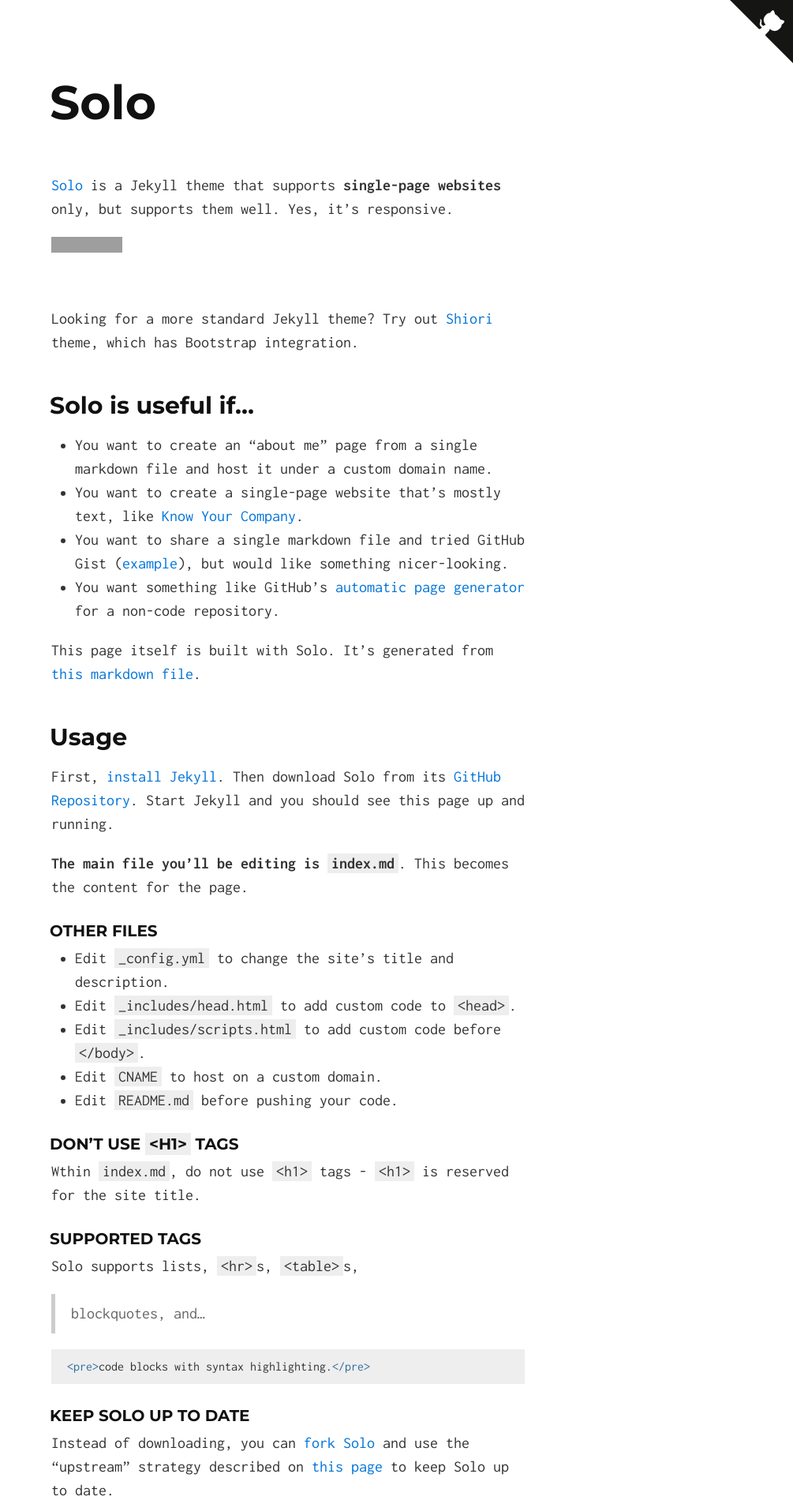
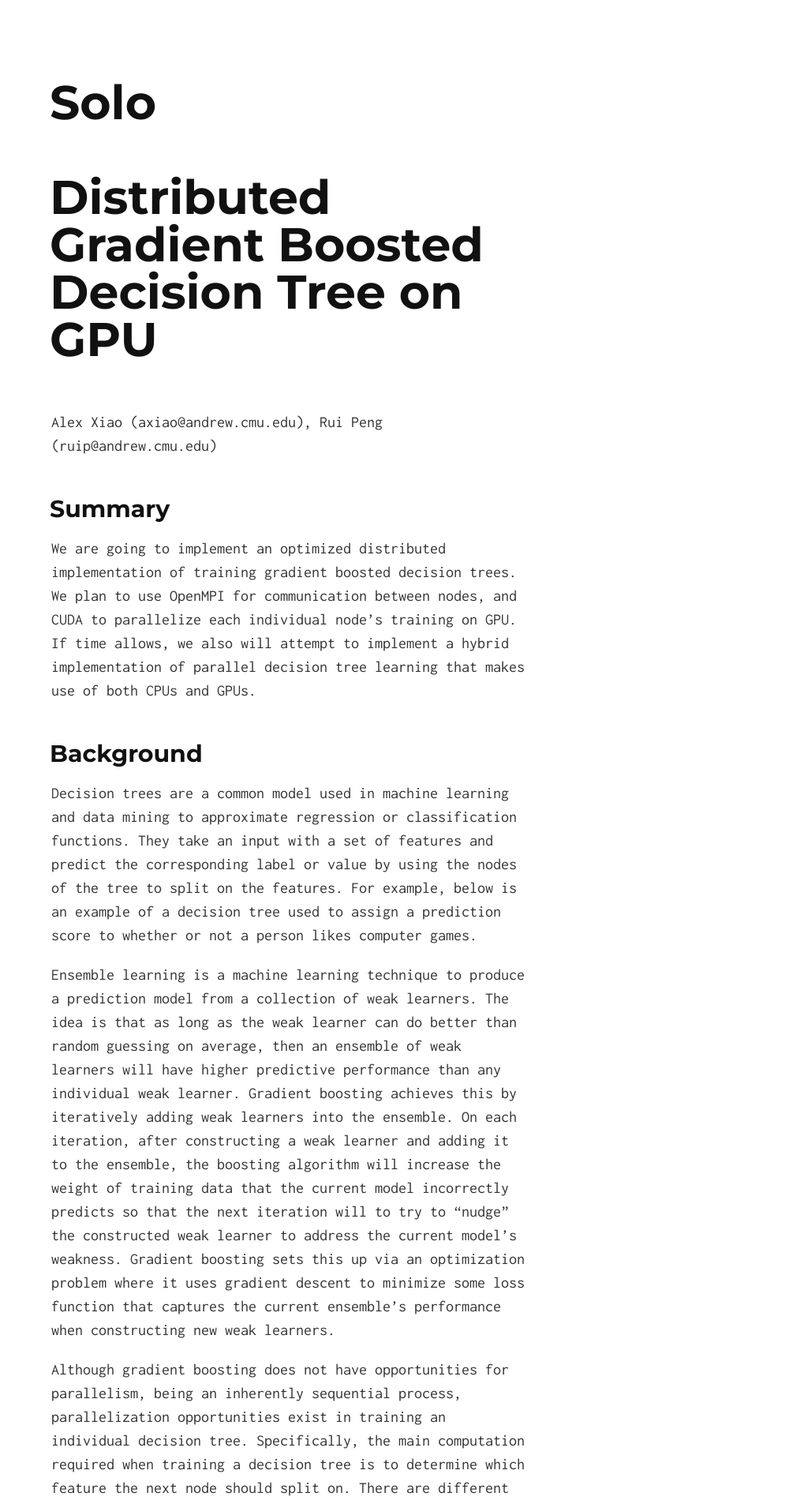
Before and after one commit to raypeng/DGBDT, a Jekyll site: the page built from index.md, in a window 1280 px wide. Shown: the top 1905 px of the page at 79% size, without its empty margins (275-1280 px from the left). Built offline with Jekyll 4.4.1, drawn with Linux system fonts in a browser that asks for light colours; our own code applies the rules of GitHub Pages for plain Markdown files; some of the changed text lies outside the part shown; grey boxes are pictures that could not be loaded.

```diff
--- a/index.md
+++ b/index.md
@@ -2,62 +2,82 @@
 layout: default
 ---
 
-[Solo](http://chibicode.github.io/solo) is a Jekyll theme that supports **single-page websites** only, but supports them well. Yes, it's responsive.
+# Distributed Gradient Boosted Decision Tree on GPU
 
-<iframe src="https://ghbtns.com/github-btn.html?user=chibicode&amp;repo=solo&amp;type=watch&amp;count=true&amp;size=large"
-  allowtransparency="true" frameborder="0" scrolling="0" width="170" height="30"></iframe><br/>
+Alex Xiao (axiao@andrew.cmu.edu), Rui Peng (ruip@andrew.cmu.edu)
 
-Looking for a more standard Jekyll theme? Try out [Shiori](http://github.com/ellekasai/shiori) theme, which has Bootstrap integration.
+## Summary
 
-## Solo is useful if...
+We are going to implement an optimized distributed implementation of training gradient boosted  decision trees. We plan to use OpenMPI for communication between nodes, and CUDA to parallelize each individual node’s training on GPU. If time allows, we also will attempt to implement a hybrid implementation of parallel decision tree learning that makes use of both CPUs and GPUs.
 
-* You want to create an "about me" page from a single markdown file and host it under a custom domain name.
-* You want to create a single-page website that's mostly text, like [Know Your Company](https://knowyourcompany.com/).
-* You want to share a single markdown file and tried GitHub Gist ([example](https://gist.github.com/dypsilon/5819504)), but would like something nicer-looking.
-* You want something like GitHub's [automatic page generator](http://pages.github.com/) for a non-code repository.
 
-This page itself is built with Solo. It's generated from [this markdown file](https://github.com/chibicode/solo/blob/gh-pages/_includes/index.md).
 
-## Usage
+## Background
 
-First, [install Jekyll](http://jekyllrb.com/docs/installation/). Then download Solo from its [GitHub Repository](https://github.com/chibicode/solo). Start Jekyll and you should see this page up and running.
+Decision trees are a common model used in machine learning and data mining to approximate regression or classification functions. They take an input with a set of features and predict the corresponding label or value by using the nodes of the tree to split on the features. For example, below is an example of a decision tree used to assign a prediction score to whether or not a person likes computer games.
 
-**The main file you'll be editing is `index.md`**. This becomes the content for the page.
+Ensemble learning is a machine learning technique to produce a prediction model from a collection of weak learners. The idea is that as long as the weak learner can do better than random guessing on average, then an ensemble of weak learners will have higher predictive performance than any individual weak learner. Gradient boosting achieves this by iteratively adding weak learners into the ensemble. On each iteration, after constructing a weak learner and adding it to the ensemble, the boosting algorithm will increase the weight of training data that the current model incorrectly predicts so that the next iteration will to try to “nudge” the constructed weak learner to address the current model’s weakness. Gradient boosting sets this up via an optimization problem where it uses gradient descent to minimize some loss function that captures the current ensemble’s performance when constructing new weak learners.
 
-### Other Files
+Although gradient boosting does not have opportunities for parallelism, being an inherently sequential process, parallelization opportunities exist in training an individual decision tree. Specifically, the main computation required when training a decision tree is to determine which feature the next node should split on. There are different algorithms for doing this, but this often requires comparing some kind of objective function across all the features, which should have good opportunities for parallelism since multiple threads can search for the best feature to split on simultaneously. Our goal in this project will be to construct an algorithm that performs this efficiently across different nodes in a cluster with GPUs to accelerate the training process. If possible, we would also like to run our algorithm efficiently on hybrid architectures and make use of both CPUs and GPUs.
 
-* Edit `_config.yml` to change the site's title and description.
-* Edit `_includes/head.html` to add custom code to `<head>`.
-* Edit `_includes/scripts.html` to add custom code before `</body>`.
-* Edit `CNAME` to host on a custom domain.
-* Edit `README.md` before pushing your code.
 
-### Don't use `<h1>` tags
 
-Wthin `index.md`, do not use `<h1>` tags - `<h1>` is reserved for the site title.
+## The Challenge
 
-### Supported Tags
+We foresee two main challenges with distributed decision tree training.
 
-Solo supports lists, `<hr>`s, `<table>`s,
+* Parallelizing the training algorithm across nodes in a cluster will likely require significant communication between machines as the decision on which feature to split on requires global information, yet each machine only has a local view of the data.Addresses this problem might require some kind of efficient encoding scheme or an algorithm that tries to maximize locality in each node.
+* Most frameworks for decision tree learning support parallelism across CPU’s as their primary parallelism method. Only recently have these frameworks started to develop GPU implementations of decision tree training. The reasoning for this is that the algorithms they use do not translate well to GPU. To quote the creator of [XGBoost](https://github.com/dmlc/xgboost), a widely used decision tree learning framework: “The execution pattern of decision tree training relies heavily on conditional branches and thus has high ratio of divergent execution, which makes the algorithm have less benefit from SPMD architecture”.
 
-> blockquotes, and...
+We plan to address these 2 challenges by utilizing techniques we have learned in 15-418 as well as utilizing ideas in current literature for parallel decision tree learning.
 
-~~~html
-<pre>code blocks with syntax highlighting.</pre>
-~~~
 
-### Keep Solo up to date
 
-Instead of downloading, you can [fork Solo](https://github.com/chibicode/solo/fork) and use the "upstream" strategy described on [this page](https://help.github.com/articles/fork-a-repo) to keep Solo up to date.
+## Resources
 
-## Author
+We plan to develop and test our code on latedays cluster because we need a good distributed environment that has GPUs.
 
-Shu Uesugi ([Twitter](http://twitter.com/chibicode)/[GitHub](http://github.com/chibicode)/[G+](https://plus.google.com/110325199858284431541?rel=author)).
+We will start our implementation from scratch to have the fullest flexibility while we explore the problem. Should we ultimately decide to develop a CPU-GPU hybrid execution heterogeneous version, we might incorporate the [StarPU](http://starpu.gforge.inria.fr/) task programming library in our code.
 
-![Shu Uesugi](https://www.gravatar.com/avatar/b868d84bbe2ed30ec45c9253e1c1cefe.jpg?s=200)
 
-### License
 
-[MIT License](http://chibicode.mit-license.org/)
+## Goals and Deliverables
 
-<a href="https://github.com/chibicode/solo" class="github-corner"><svg width="80" height="80" viewBox="0 0 250 250" style="fill:#151513; color:#fff; position: absolute; top: 0; border: 0; right: 0;"><path d="M0,0 L115,115 L130,115 L142,142 L250,250 L250,0 Z"></path><path d="M128.3,109.0 C113.8,99.7 119.0,89.6 119.0,89.6 C122.0,82.7 120.5,78.6 120.5,78.6 C119.2,72.0 123.4,76.3 123.4,76.3 C127.3,80.9 125.5,87.3 125.5,87.3 C122.9,97.6 130.6,101.9 134.4,103.2" fill="currentColor" style="transform-origin: 130px 106px;" class="octo-arm"></path><path d="M115.0,115.0 C114.9,115.1 118.7,116.5 119.8,115.4 L133.7,101.6 C136.9,99.2 139.9,98.4 142.2,98.6 C133.8,88.0 127.5,74.4 143.8,58.0 C148.5,53.4 154.0,51.2 159.7,51.0 C160.3,49.4 163.2,43.6 171.4,40.1 C171.4,40.1 176.1,42.5 178.8,56.2 C183.1,58.6 187.2,61.8 190.9,65.4 C194.5,69.0 197.7,73.2 200.1,77.6 C213.8,80.2 216.3,84.9 216.3,84.9 C212.7,93.1 206.9,96.0 205.4,96.6 C205.1,102.4 203.0,107.8 198.3,112.5 C181.9,128.9 168.3,122.5 157.7,114.1 C157.9,116.9 156.7,120.9 152.7,124.9 L141.0,136.5 C139.8,137.7 141.6,141.9 141.8,141.8 Z" fill="currentColor" class="octo-body"></path></svg></a><style>.github-corner:hover .octo-arm{animation:octocat-wave 560ms ease-in-out}@keyframes octocat-wave{0%,100%{transform:rotate(0)}20%,60%{transform:rotate(-25deg)}40%,80%{transform:rotate(10deg)}}@media (max-width:500px){.github-corner:hover .octo-arm{animation:none}.github-corner .octo-arm{animation:octocat-wave 560ms ease-in-out}}</style>
+Baseline: a sequential CPU implementation with naive communication scheme of the algorithm on distributed setting.
+
+We will measure the performance of various implementations as the speed up versus the baseline and report the speedup under different settings.
+
+#### Plan to achieve:
+
+* Significant speedup of parallel GPU implementation and efficient communication scheme over baseline version
+
+#### Hope to achieve:
+
+* Further speedup versus baseline version with an algorithm leveraging CPU+GPU hybrid execution architecture
+
+
+
+## Platform
+
+C++/CUDA, Linux.
+
+We choose C++/CUDA on Linux mainly because we are most familiar with the platform and it should be the best playground to make use of MPI and CUDA easily. Latedays also has both CPUs and GPUs, allowing us to attempt algorithms that run heterogenous architectures.
+
+
+
+## Schedule
+
+April 10 - April 16
+Research and brainstorm potential parallel algorithms, setup codebase, start working on distributed sequential version as a reference baseline.
+
+April 17 - April 23
+Complete distributed sequential version, measure accuracy and performance, start implementing parallel GPU version.
+
+April 24 - April 30
+Work on GPU version, measure accuracy and performance, optimize as necessary.
+
+May 1 - May 7
+If finished with GPU version, start implementation of CPU+GPU hybrid algorithm. Start performing measurements needed to analyze speedup and training accuracy.
+
+May 8 - May 12
+Wrap up, perform all measurements needed to analyze speedup and training accuracy, prepare presentation.
```
